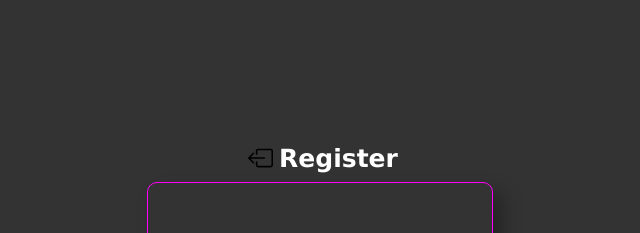
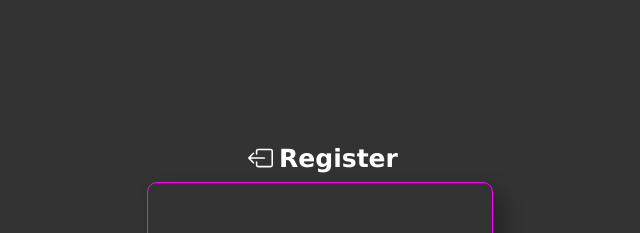
Before and after one commit to ranaaaa1234/Chatt-App, a React (Vite) app in the folder Chatt-App/: page /register in a window 1280 px wide. Shown: the top 233 px of the page, without its empty margins (320-960 px from the left). Built offline with nearby package versions, Linux system fonts and the light colour scheme.

Commit message:
emoji whte

```diff
--- a/Chatt-App/package.json
+++ b/Chatt-App/package.json
@@ -15,7 +15,8 @@
     "mongodb": "^6.8.0",
     "mongoose": "^8.5.3",
     "react": "^18.2.0",
-    "react-dom": "^18.2.0"
+    "react-dom": "^18.2.0",
+    "react-router-dom": "^6.26.2"
   },
   "devDependencies": {
     "@types/react": "^18.2.66",
--- a/Chatt-App/src/components/Register.jsx
+++ b/Chatt-App/src/components/Register.jsx
@@ -64,7 +64,7 @@ const Register = () => {
       <div className='backToMain'>
         <h2>Register</h2>
         <button id='backToMainBtn' onClick={handleBackClick} style={{ cursor: 'pointer' }}>
-        <svg xmlns="http://www.w3.org/2000/svg" width="25" height="30" fill="black" className="bi bi-box-arrow-left" viewBox="0 0 16 16">
+        <svg xmlns="http://www.w3.org/2000/svg" width="25" height="30" fill="white" className="bi bi-box-arrow-left" viewBox="0 0 16 16">
             <path fillRule="evenodd" d="M6 12.5a.5.5 0 0 0 .5.5h8a.5.5 0 0 0 .5-.5v-9a.5.5 0 0 0-.5-.5h-8a.5.5 0 0 0-.5.5v2a.5.5 0 0 1-1 0v-2A1.5 1.5 0 0 1 6.5 2h8A1.5 1.5 0 0 1 16 3.5v9a1.5 1.5 0 0 1-1.5 1.5h-8A1.5 1.5 0 0 1 5 12.5v-2a.5.5 0 0 1 1 0z"/>
             <path fillRule="evenodd" d="M.146 8.354a.5.5 0 0 1 0-.708l3-3a.5.5 0 1 1 .708.708L1.707 7.5H10.5a.5.5 0 0 1 0 1H1.707l2.147 2.146a.5.5 0 0 1-.708.708z"/>
           </svg>
```
Also changed, not shown: 1 other file (tests, documents, lock files or other folders).
